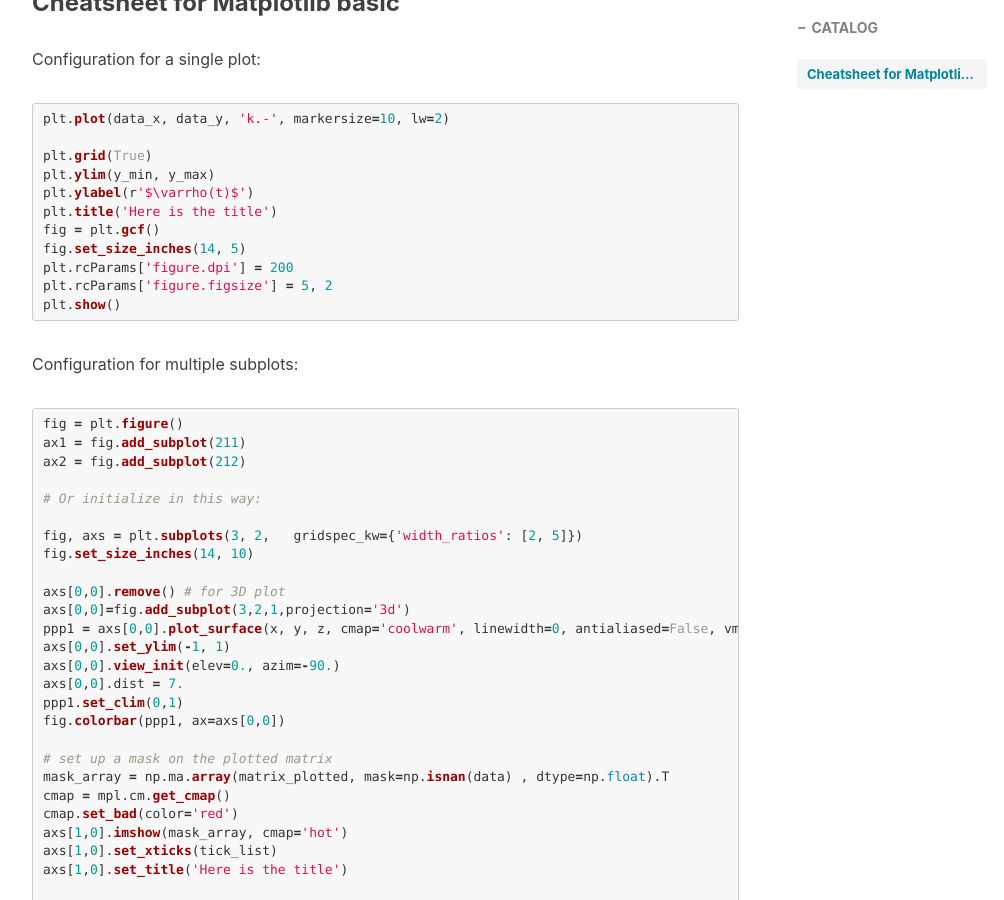
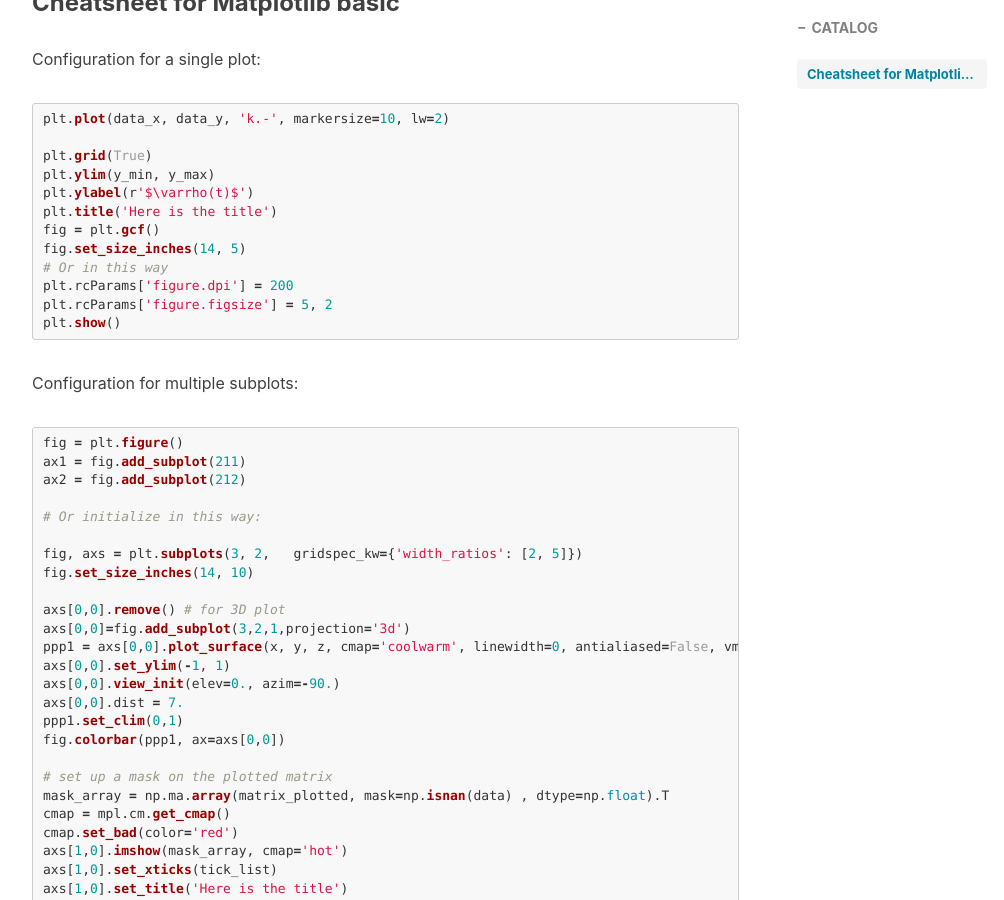
Before and after one commit to Bearxcave/Bearxcave.github.io, a Jekyll site: the page built from _posts/2021-03-01-cheatsheet-matplotlib.md, in a window 1280 px wide and 900 px high, scrolled down 583 px. Shown: the whole window, without its empty margins (233-1237 px from the left). Built offline with Jekyll 4.4.1, drawn with Linux system fonts in a browser that asks for light colours; nearby versions of some CDN libraries; comment, search, counter and statistics services are not loaded.

Commit message:
Update 2021-03-01-cheatsheet-matplotlib.md

```diff
--- a/_posts/2021-03-01-cheatsheet-matplotlib.md
+++ b/_posts/2021-03-01-cheatsheet-matplotlib.md
@@ -22,6 +22,8 @@
 plt.title('Here is the title')
 fig = plt.gcf()
 fig.set_size_inches(14, 5)
+# Or in this way
+
 plt.rcParams['figure.dpi'] = 200
 plt.rcParams['figure.figsize'] = 5, 2
 plt.show()
```
